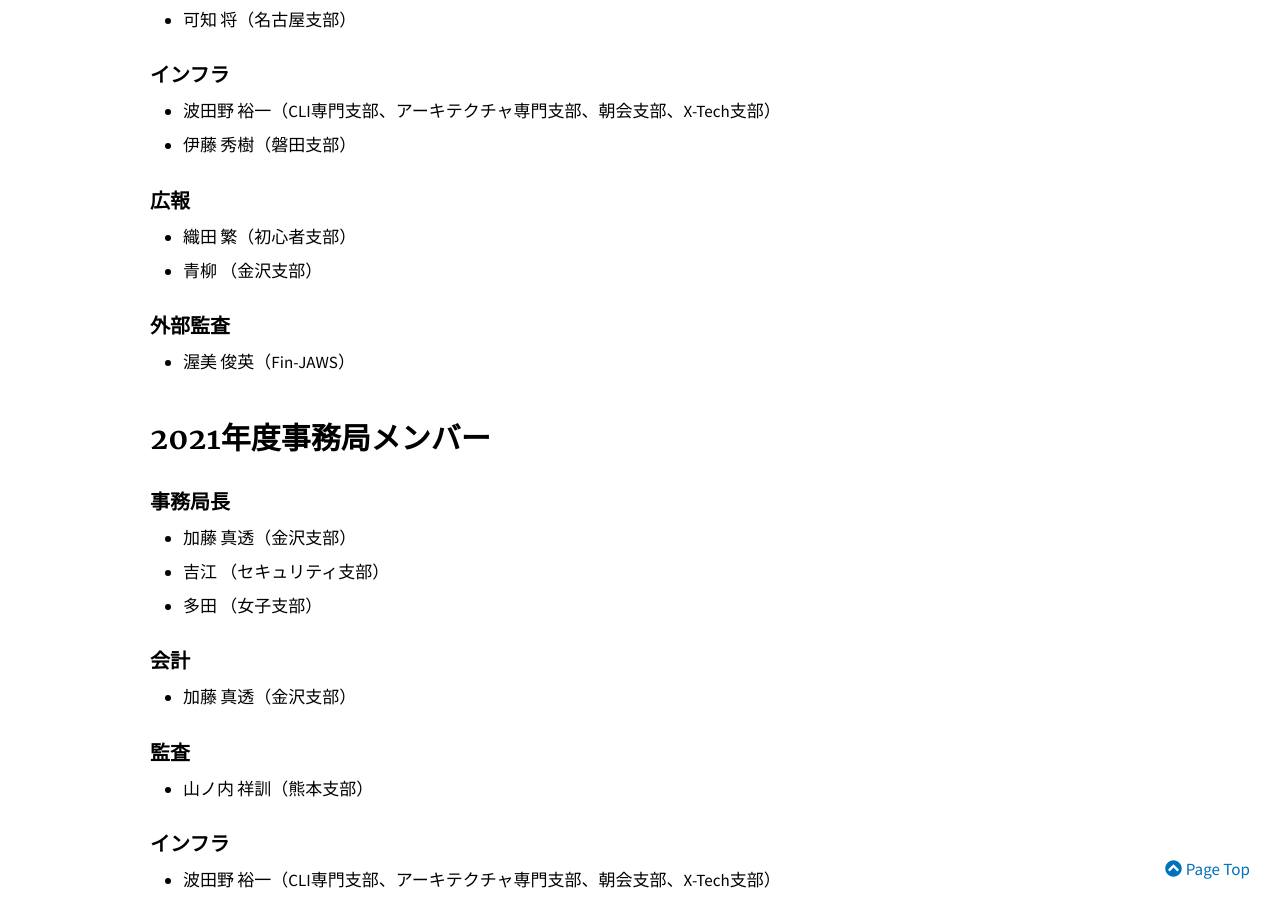
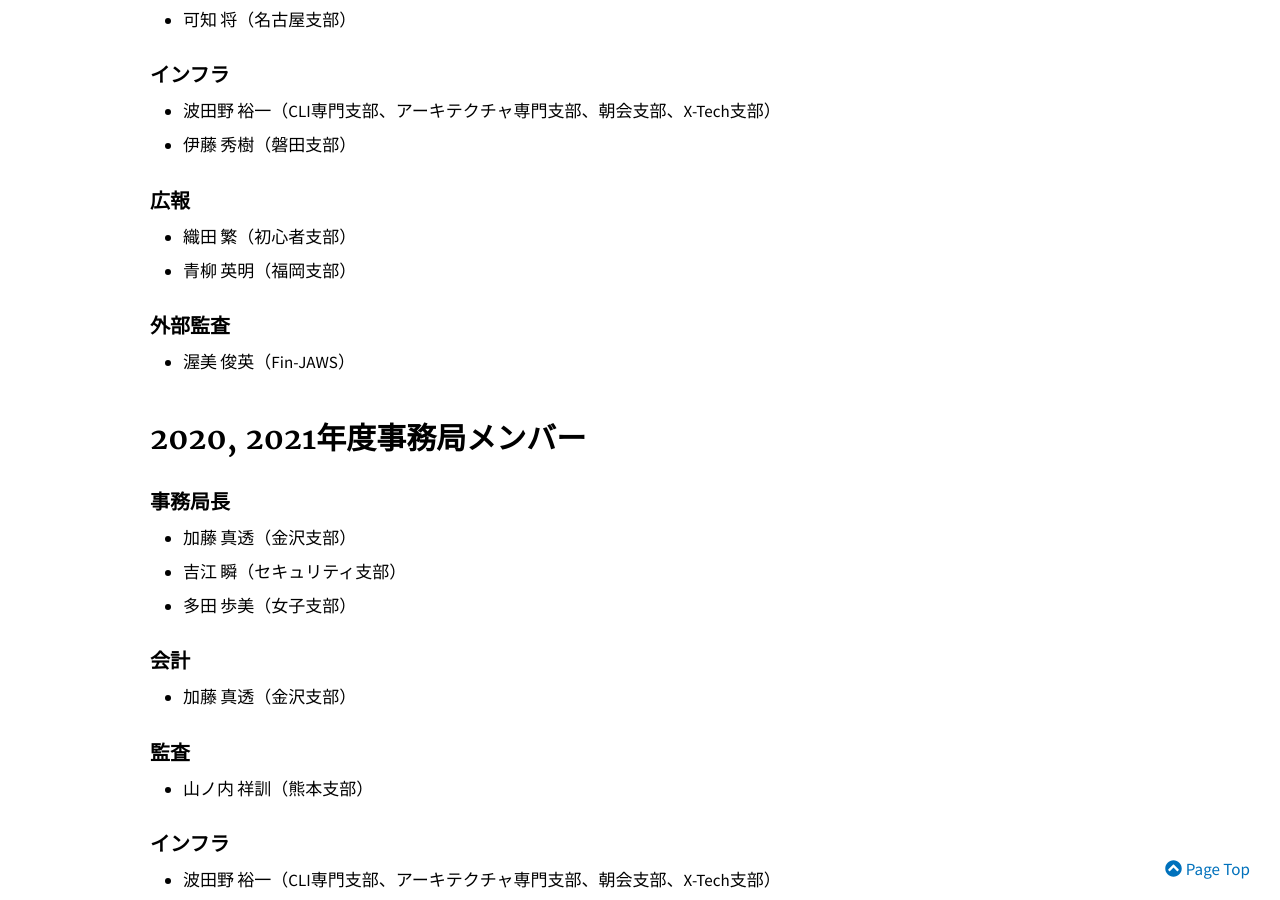
Before and after one commit to jaws-ug/jaws-ug.jp, a Jekyll site: the page built from pages/previous-secretariat.md, in a window 1280 px wide and 900 px high, scrolled down 1351 px. Built offline with Jekyll 4.4.1, drawn with Linux system fonts in a browser that asks for light colours; nearby versions of some CDN libraries; comment, search, counter and statistics services are not loaded.

Commit message:
お名前と所属修正

```diff
--- a/pages/previous-secretariat.md
+++ b/pages/previous-secretariat.md
@@ -46,16 +46,16 @@ description: 過去の事務局メンバー紹介です。
 
 ### 広報
 - 織田 繁（初心者支部）
-- 青柳 （金沢支部）
+- 青柳 英明（福岡支部）
 
 ### 外部監査
 - 渥美 俊英（Fin-JAWS）
 
-## 2021年度事務局メンバー
+## 2020, 2021年度事務局メンバー
 ### 事務局長
 - 加藤 真透（金沢支部）
-- 吉江 （セキュリティ支部）
-- 多田 （女子支部）
+- 吉江 瞬（セキュリティ支部）
+- 多田 歩美（女子支部）
 
 ### 会計
 - 加藤 真透（金沢支部）
```
